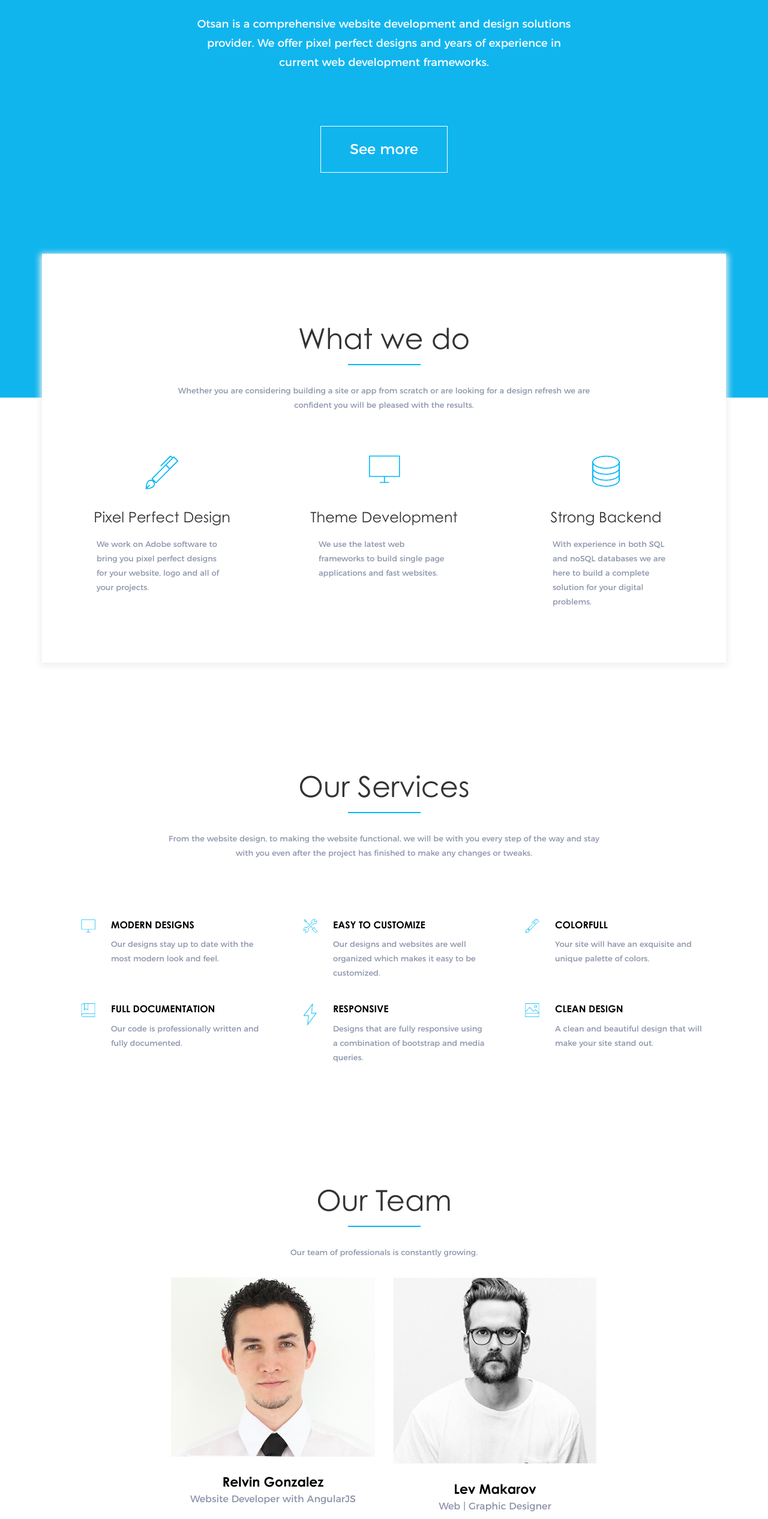
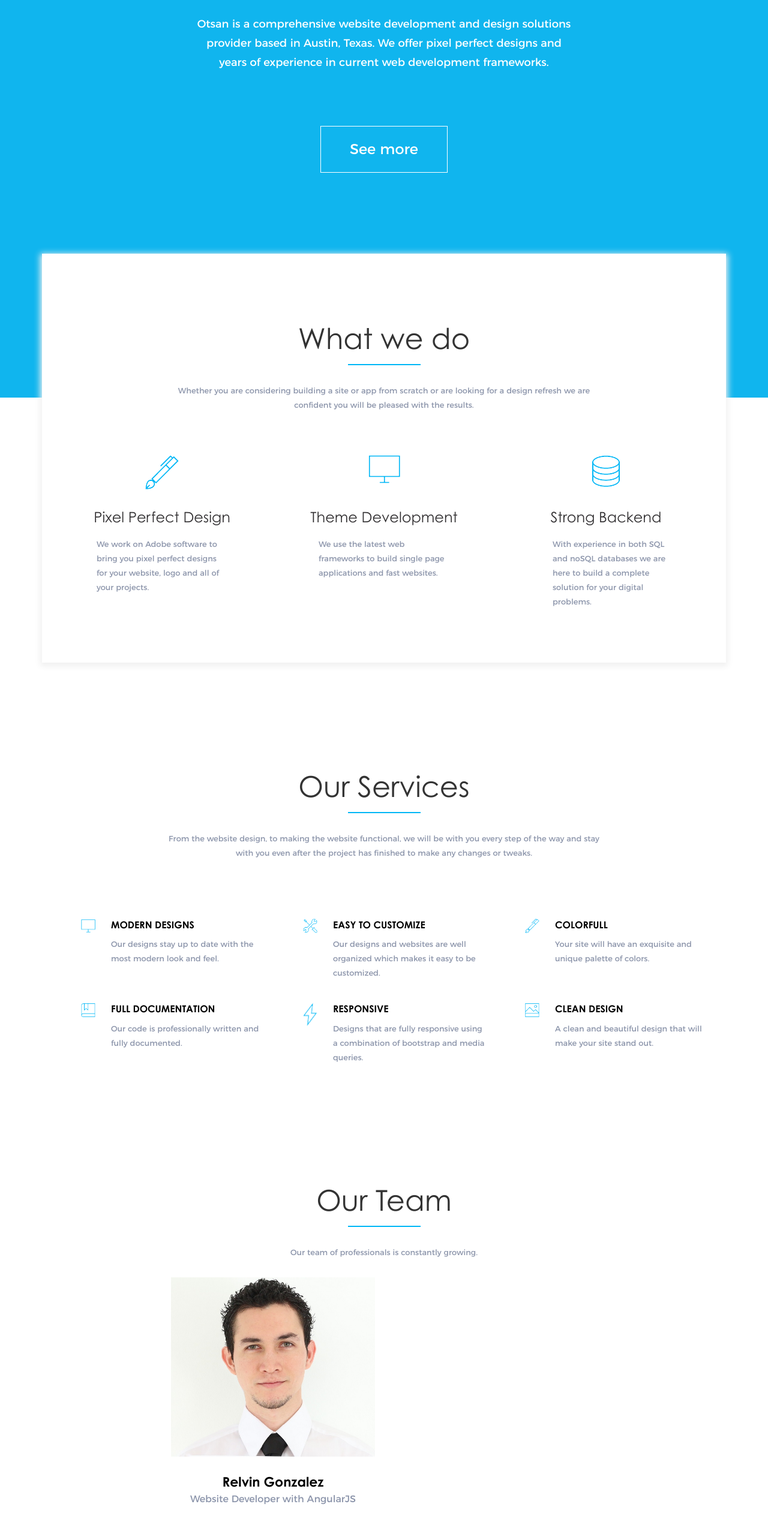
Before and after one commit to relvingonzalez/relvingonzalez.github.io, a plain HTML site: page index.html in a window 1280 px wide. Shown: the part 264-2797 px from the top of the page at 60% size. Drawn offline with nearby package versions, Linux system fonts and the light colour scheme; a script that the page names is missing.

Commit message:
Update site

```diff
--- a/index.html
+++ b/index.html
@@ -6,8 +6,8 @@
     <meta name="viewport" content="width=device-width, initial-scale=1">
 
     <title>Otsan LLC</title>
-    <meta name="Description" content="Otsan LLC - Your web development company for all your software needs! Web design, development, single page applications, web apps, android apps, website maintenance and optimization.">
-    <meta name="Keywords" content="otsan, llc, software, web, development, angular, javascript, programmer, application, app, apps, web apps, company, freelancer, develop my app">
+    <meta name="Description" content="Otsan LLC - Austin, TX - Your web development company for all your software needs! Web design, development, single page applications, web apps, android apps, website maintenance and optimization.">
+    <meta name="Keywords" content="otsan, austin, tx, texas, longhorn, bbq, llc, software, web, development, angular, javascript, programmer, application, app, apps, web apps, company, freelancer, develop my app">
 
     <meta name="author" content="Relvin Gonzalez">
 
@@ -64,7 +64,7 @@
 <div class="hero_banner" id="hero-banner">
 	<div class="container">
 		<h2>Think. Otsan.</h2>
-		<p>Otsan is a comprehensive website development and design solutions provider. We offer pixel perfect designs and years of experience in current web development frameworks.</p>
+		<p>Otsan is a comprehensive website development and design solutions provider based in Austin, Texas. We offer pixel perfect designs and years of experience in current web development frameworks.</p>
 		<a class="see-more" href="#what-we-do">See more</a>
 	</div>
 </div>
@@ -170,11 +170,6 @@
 				<h3>Relvin Gonzalez</h3>
 				<p>Website Developer with AngularJS</p>
 			</div>
-			<div class="col-md-4">
-				<img src="images/team2.png" alt="" />
-				<h3>Lev Makarov</h3>
-				<p>Web | Graphic Designer</p>
-			</div>
 		</div>
 	</div>
 </div>
@@ -273,7 +268,7 @@
 					</div>
 					<div class="email_content">
 						<h4>Email</h4>
-						<h5>hi@thinkotsan.com</h5>
+						<h5>otsanllc@gmail.com</h5>
 					</div>
 				</div>
 				<!-- <div class="email_section">
```
